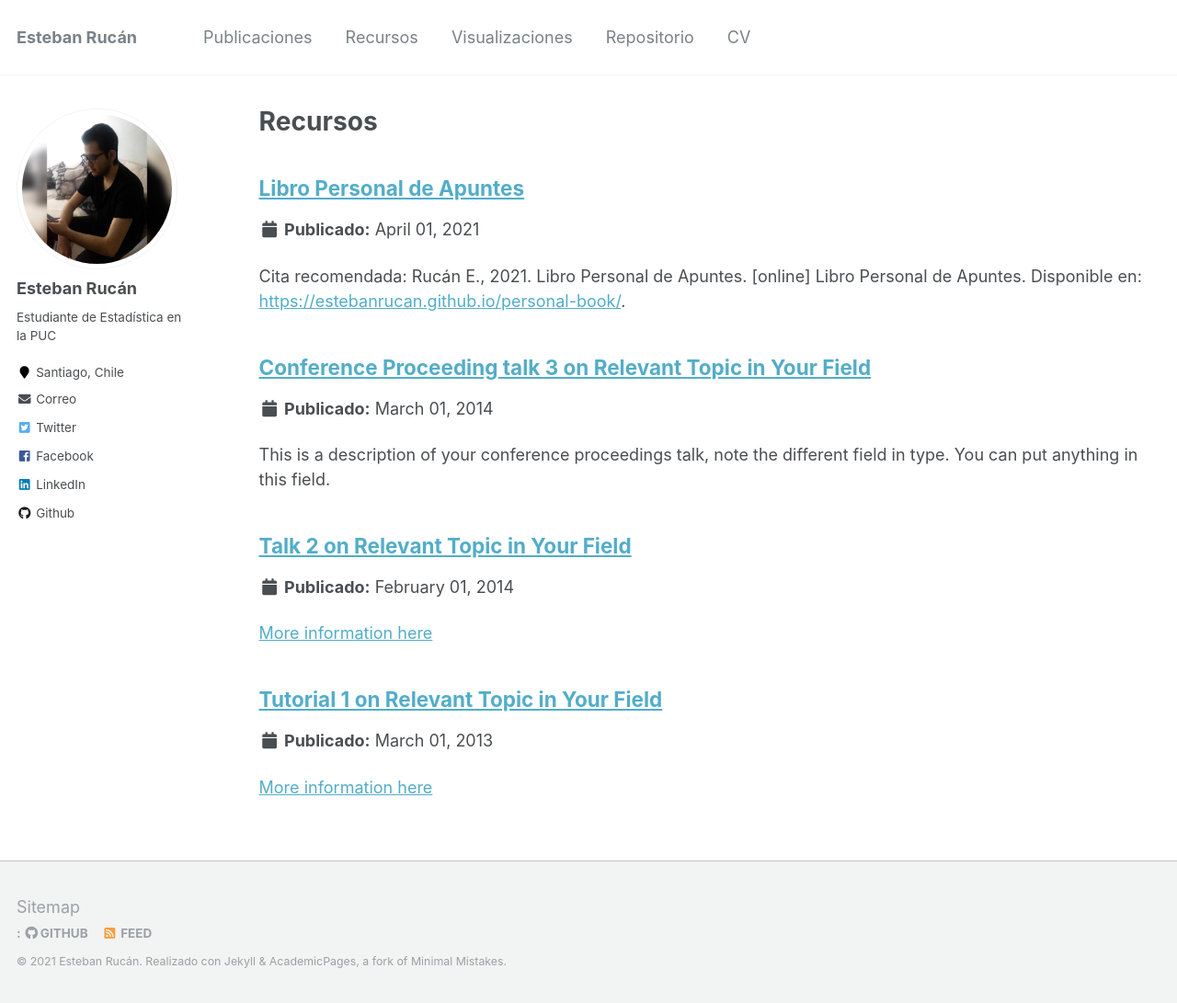
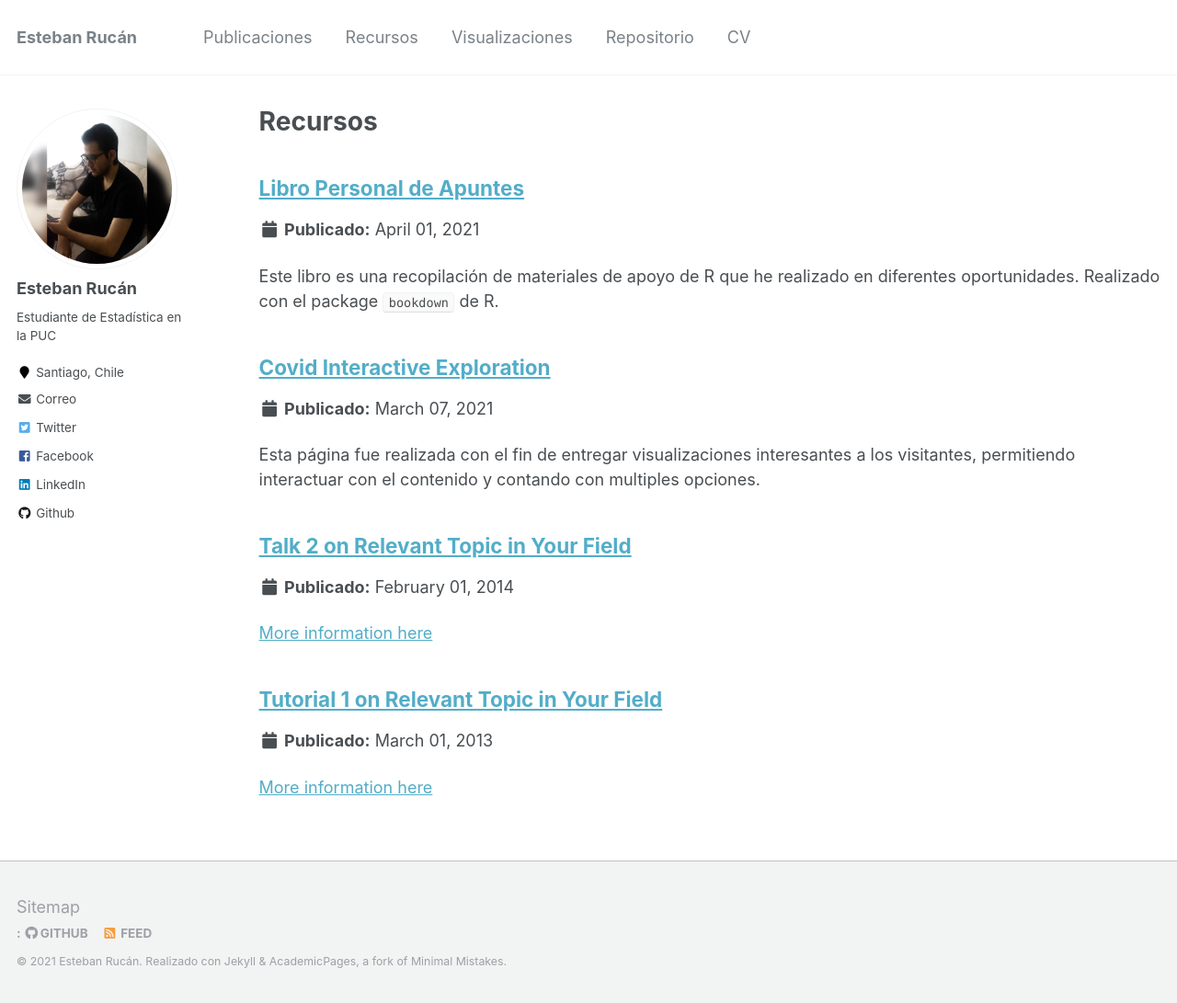
Before and after one commit to estebanrucan/estebanrucan.com, a Jekyll site: the page built from _pages/recursos.html, in a window 1280 px wide and 1091 px high. Shown: the whole window at 92% size. Built offline with Jekyll 4.4.1, drawn with Linux system fonts in a browser that asks for light colours.

Commit message:
Añadida app de shiny a recursos

```diff
--- a/_recursos/2014-03-01-talk-3.md
+++ /dev/null
@@ -1,11 +0,0 @@
----
-title: "Conference Proceeding talk 3 on Relevant Topic in Your Field"
-collection: recursos
-type: "recursos"
-permalink: /recursos/2014-03-01-talk-3
-venue: "Testing Institute of America 2014 Annual Conference"
-date: 2014-03-01
-location: "Los Angeles, CA"
----
-
-This is a description of your conference proceedings talk, note the different field in type. You can put anything in this field.
--- /dev/null
+++ b/_recursos/covid-interactive-explotation.md
@@ -0,0 +1,16 @@
+---
+title: "Covid Interactive Exploration"
+collection: recursos
+type: "recursos"
+permalink: /recursos/covid-interactive-exploration
+venue: "Testing Institute of America 2014 Annual Conference"
+date: 2021-03-07
+location: "Santiago, Chile"
+---
+
+
+Esta página fue realizada con el fin de entregar visualizaciones interesantes a los visitantes, permitiendo interactuar con el contenido y contando con multiples opciones.
+
+**Cita recomendada**: Rucán E. 2021. Covid Interactive Exploration. [online] Disponible en: <https://estebanr.shinyapps.io/covid-interactive-exploration> .
+
+[Accede desde aquí](https://estebanr.shinyapps.io/covid-interactive-exploration/)
--- a/_recursos/libro-personal-de-apuntes.md
+++ b/_recursos/libro-personal-de-apuntes.md
@@ -7,8 +7,8 @@ date: 2021-04-01
 location: "Santiago, CHile"
 ---
 
+Este libro es una recopilación de materiales de apoyo de R que he realizado en diferentes oportunidades. Realizado con el package `bookdown` de R.
+
 Cita recomendada: Rucán E., 2021. Libro Personal de Apuntes. [online] Libro Personal de Apuntes. Disponible en: <https://estebanrucan.github.io/personal-book/>.
 
-Este libro es una recopilación de materiales de apoyo de R que he realizado en diferentes oprtunidades.
-
 [Accede desde aquí](/personal-book/)
```
